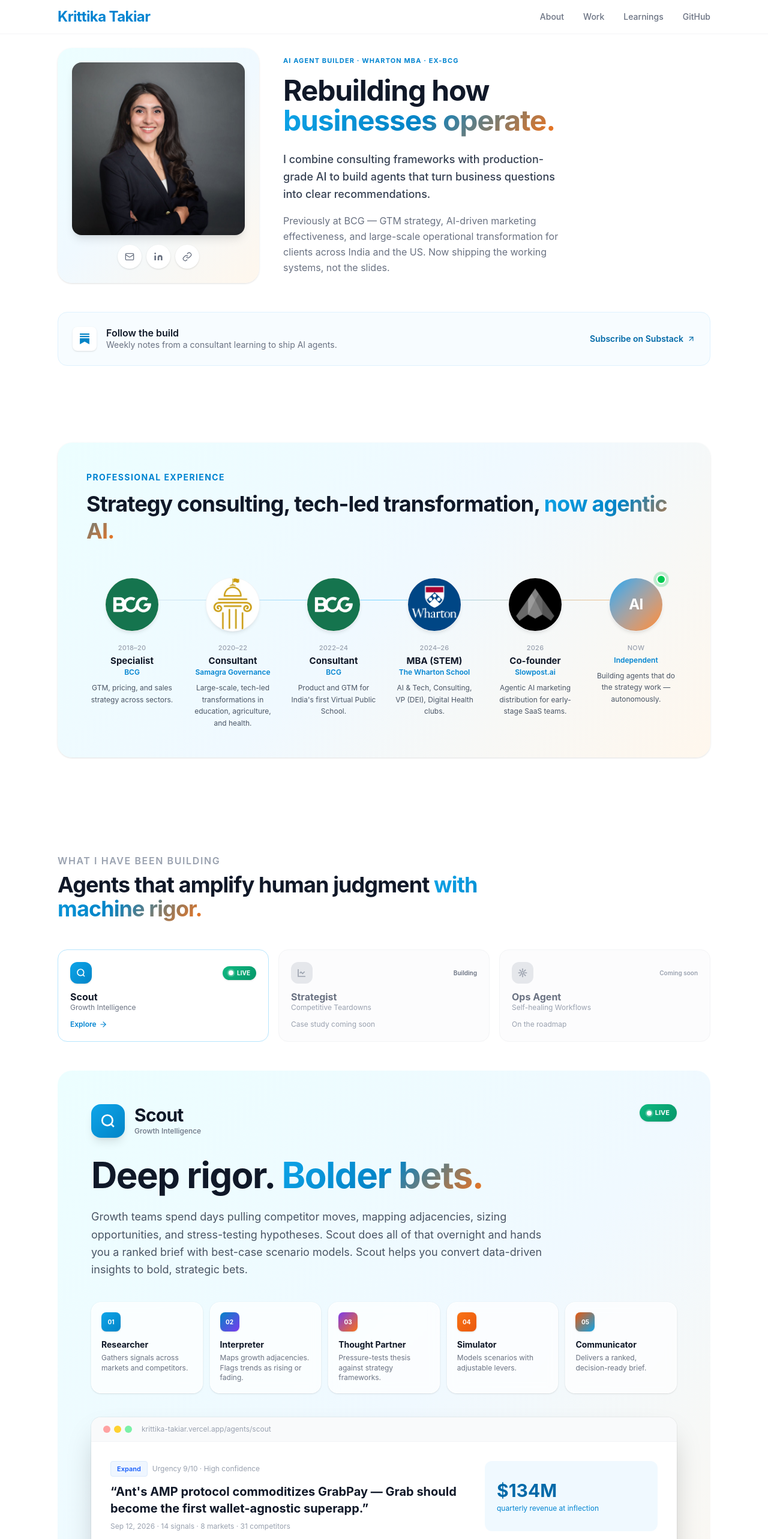
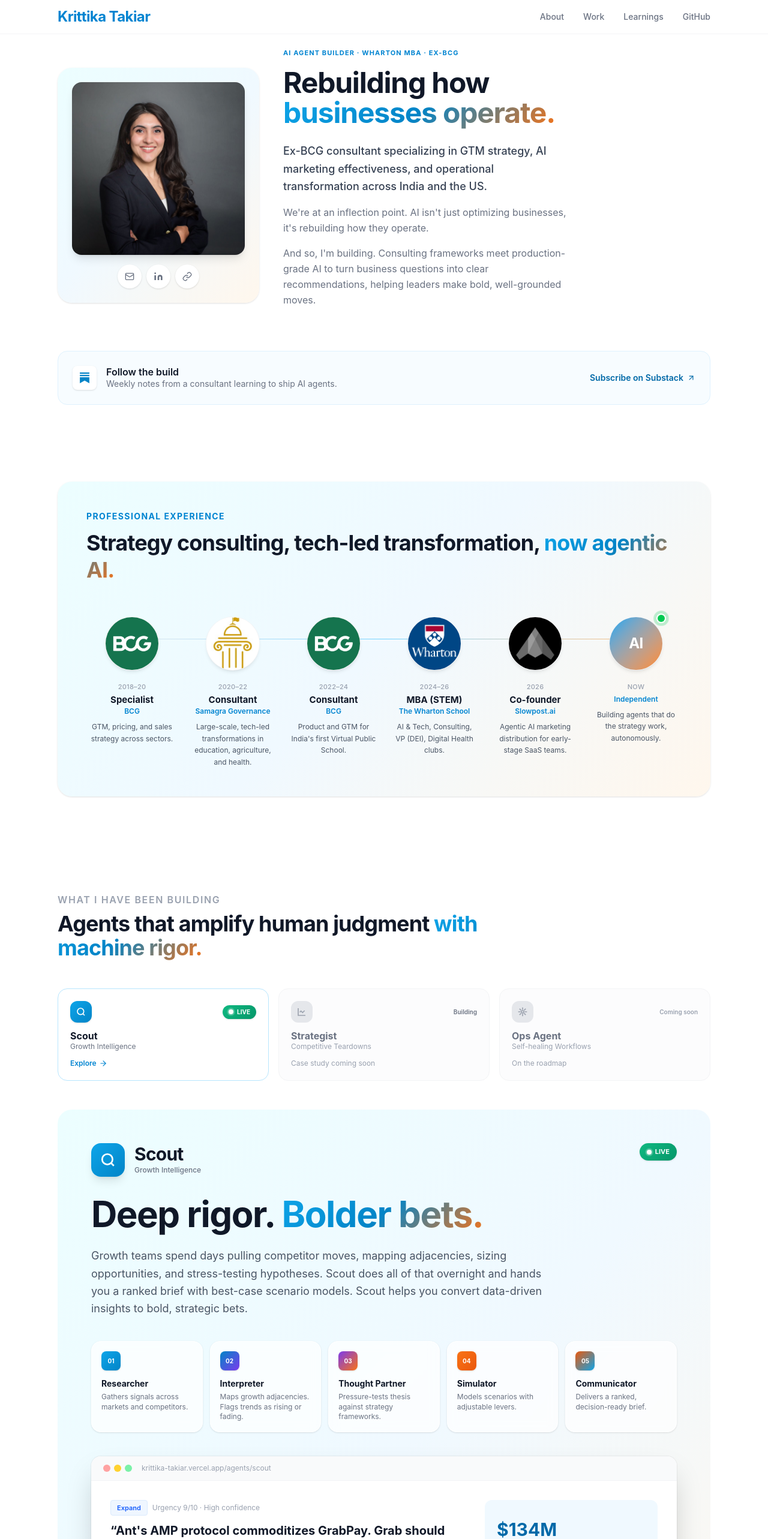
Before and after one commit to ktlearnsai-ship-it/ai-agents-portfolio, a Next.js app in the folder frontend/: page / in a window 1280 px wide. Shown: the top 2566 px of the page at 60% size. Built offline with nearby package versions, Linux system fonts and the light colour scheme.

Commit message:
Update Substack links to shipandlearn2026

```diff
--- a/frontend/app/page.tsx
+++ b/frontend/app/page.tsx
@@ -54,7 +54,7 @@ const TIMELINE = [
   {
     year: "Now",
     org: "Independent",
-    short: "Building agents that do the strategy work — autonomously.",
+    short: "Building agents that do the strategy work, autonomously.",
     logo: null,
     logoBg: "bg-gradient-to-br from-sky-500 to-orange-400",
     logoText: "AI",
@@ -103,7 +103,7 @@ const [showCaseStudyNotice, setShowCaseStudyNotice] = useState(false);
       <a href="#about" className="hover:text-gray-900 transition-colors">About</a>
       <a href="#work" className="hover:text-gray-900 transition-colors">Work</a>
       <a
-        href="https://substack.com/@krittikatakiar"
+        href="https://substack.com/@shipandlearn2026"
         target="_blank"
         rel="noopener noreferrer"
         className="hover:text-gray-900 transition-colors hidden sm:inline"
@@ -178,11 +178,14 @@ const [showCaseStudyNotice, setShowCaseStudyNotice] = useState(false);
             </h1>
 
             <p className="text-lg text-gray-700 leading-relaxed mb-4 font-medium" style={{ maxWidth: "480px" }}>
-              I combine consulting frameworks with production-grade AI to build agents that turn business questions into clear recommendations.
+              Ex-BCG consultant specializing in GTM strategy, AI marketing effectiveness, and operational transformation across India and the US.
             </p>
 
-            <p className="text-base text-gray-500 leading-relaxed" style={{ maxWidth: "480px" }}>
-              Previously at BCG — GTM strategy, AI-driven marketing effectiveness, and large-scale operational transformation for clients across India and the US. Now shipping the working systems, not the slides.
+            <p className="text-base text-gray-500 leading-relaxed mb-4" style={{ maxWidth: "480px" }}>
+              We're at an inflection point. AI isn't just optimizing businesses, it's rebuilding how they operate.
+            </p>
+            <p className="text-base text-gray-500 mb-6 leading-relaxed" style={{ maxWidth: "480px" }}>
+              And so, I'm building. Consulting frameworks meet production-grade AI to turn business questions into clear recommendations, helping leaders make bold, well-grounded moves.
             </p>
           </div>
         </div>
@@ -201,7 +204,7 @@ const [showCaseStudyNotice, setShowCaseStudyNotice] = useState(false);
             </div>
           </div>
           <a
-            href="https://substack.com/@krittikatakiar"
+            href="https://substack.com/@shipandlearn2026"
             target="_blank"
             rel="noopener noreferrer"
 
@@ -483,7 +486,7 @@ const [showCaseStudyNotice, setShowCaseStudyNotice] = useState(false);
                       <span className="text-xs text-gray-400">Urgency 9/10 · High confidence</span>
                     </div>
                     <p className="text-xl font-bold text-gray-900 leading-snug mb-2">
-                      &ldquo;Ant&apos;s AMP protocol commoditizes GrabPay — Grab should become the first wallet-agnostic superapp.&rdquo;
+                      &ldquo;Ant&apos;s AMP protocol commoditizes GrabPay. Grab should become the first wallet-agnostic superapp.&rdquo;
                     </p>
                     <p className="text-xs text-gray-400">Sep 12, 2026 · 14 signals · 8 markets · 31 competitors</p>
                   </div>
```
